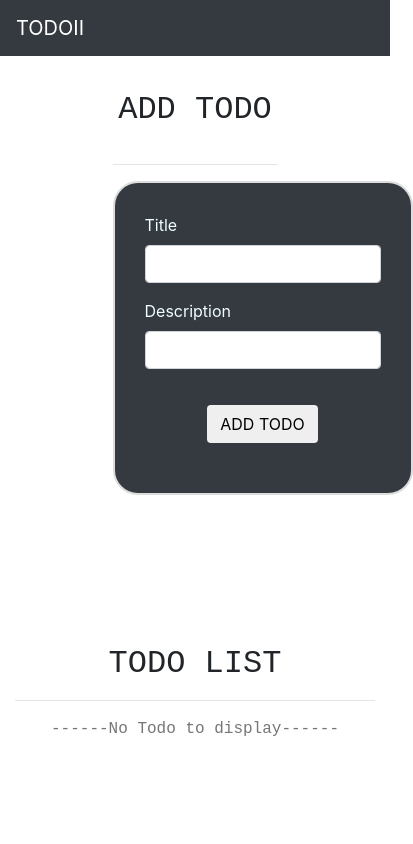
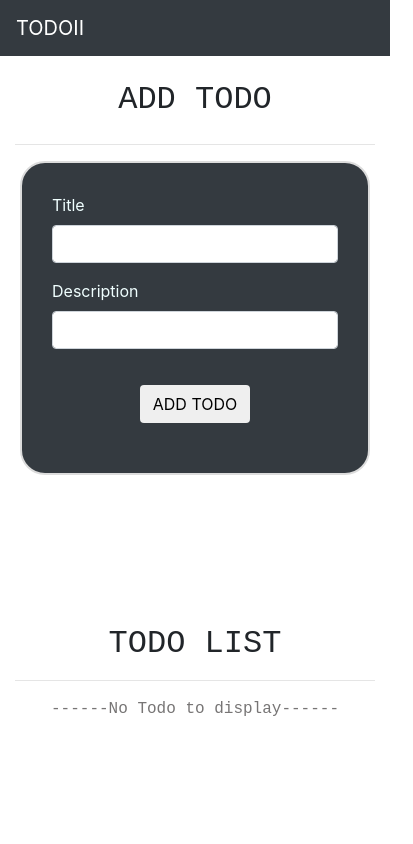
Before and after one commit to kratika19/TODOII, a React (Create React App) app: page / in a window 390 px wide. Shown: the top 844 px of the page, 413 px wide, since content can reach past the window. Built offline with nearby package versions, Linux system fonts and the light colour scheme.

Commit message:
adding responsiveness

```diff
--- a/src/Components/AddTodo.css
+++ b/src/Components/AddTodo.css
@@ -1,13 +1,16 @@
 .style1{
     font-family: monospace;
-    margin: 35px 0px;
+    margin: 25px 0px;
 }
 .style2{
     padding: 30px;
     border: 2px solid gainsboro;
     border-radius: 25px;
+    max-width: 40rem;
+    max-height: 100rem;
+    margin-left: auto;
+    margin-right: auto;
     background-color: #343a40;
-    margin: 30px 40px;
 }
 .style3{
     color: azure;
@@ -17,11 +20,29 @@
     margin-bottom: 20px;
 }
 
-@media (max-width: 750px) {
-    /* For mobile phones: */
+@media screen and (max-width: 750px) {
     .style2{
         margin: auto;
         margin-left: auto;
         margin-right: auto;
-    width: 300px;}
-  }
+        margin: 5px;
+    }
+}
+
+@media screen and (max-width: 1000) {
+    .style2{
+        margin: auto;
+        margin-left: auto;
+        margin-right: auto;
+        max-width: 60vw;
+    }
+}
+
+@media screen and (max-width: 1200) {
+    .style2{
+        margin: auto;
+        margin-left: auto;
+        margin-right: auto;
+        width: 50vw;
+    }
+}
--- a/src/Components/AddTodo.js
+++ b/src/Components/AddTodo.js
@@ -22,10 +22,10 @@ export default function AddTodo(props) {
 
 
     return (
-        <div className="container my-3 text-center w-50" >
+        <div className="container my-3 text-center" >
             <h2 className="text-center style1">ADD TODO</h2>
             <hr />
-            <div className="style2">
+            <div className="style2 card">
                 <form onSubmit={submit}>
                     <div className="mb-3 text-left style3">
                         <label htmlFor="title" className="form-label">Title</label>
```
